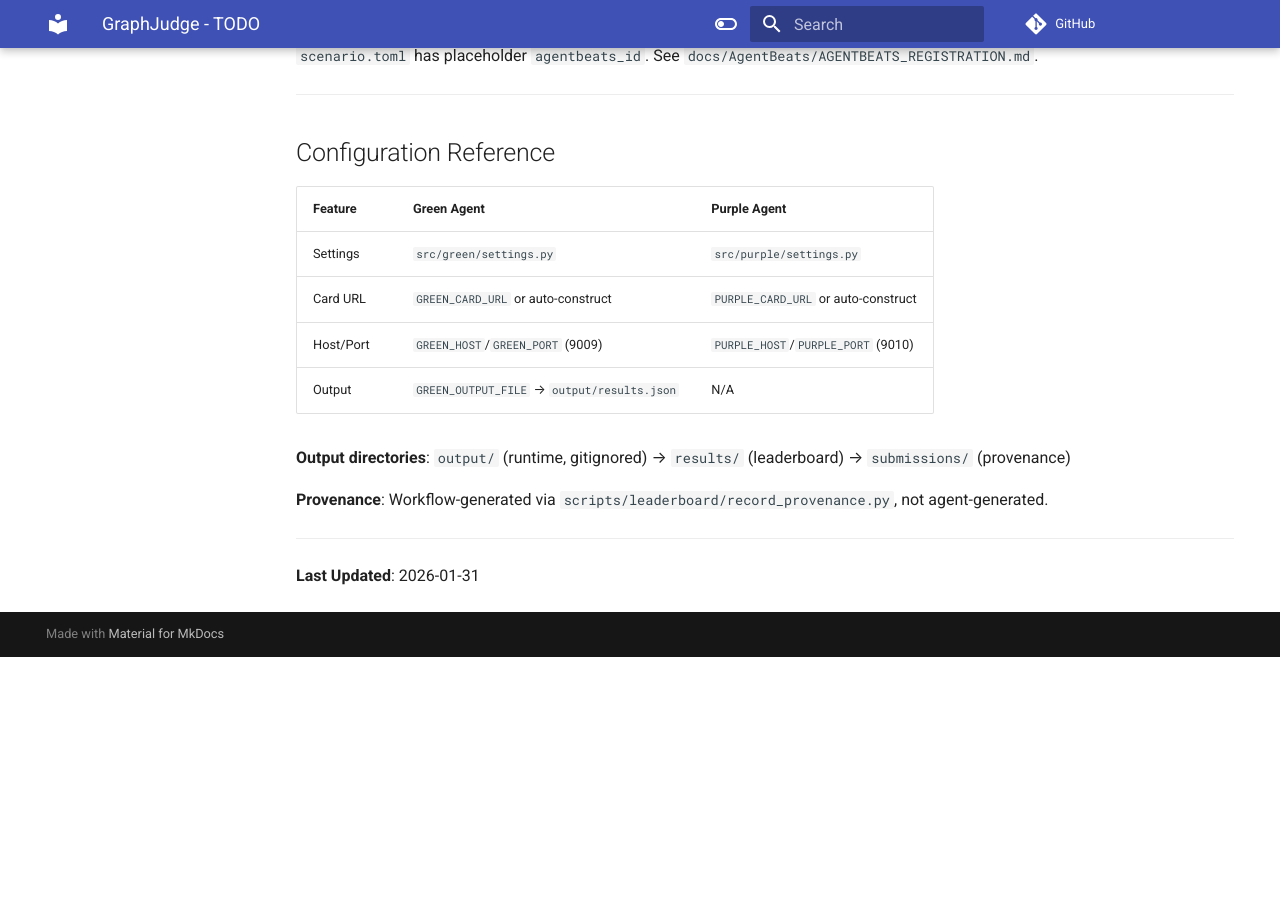
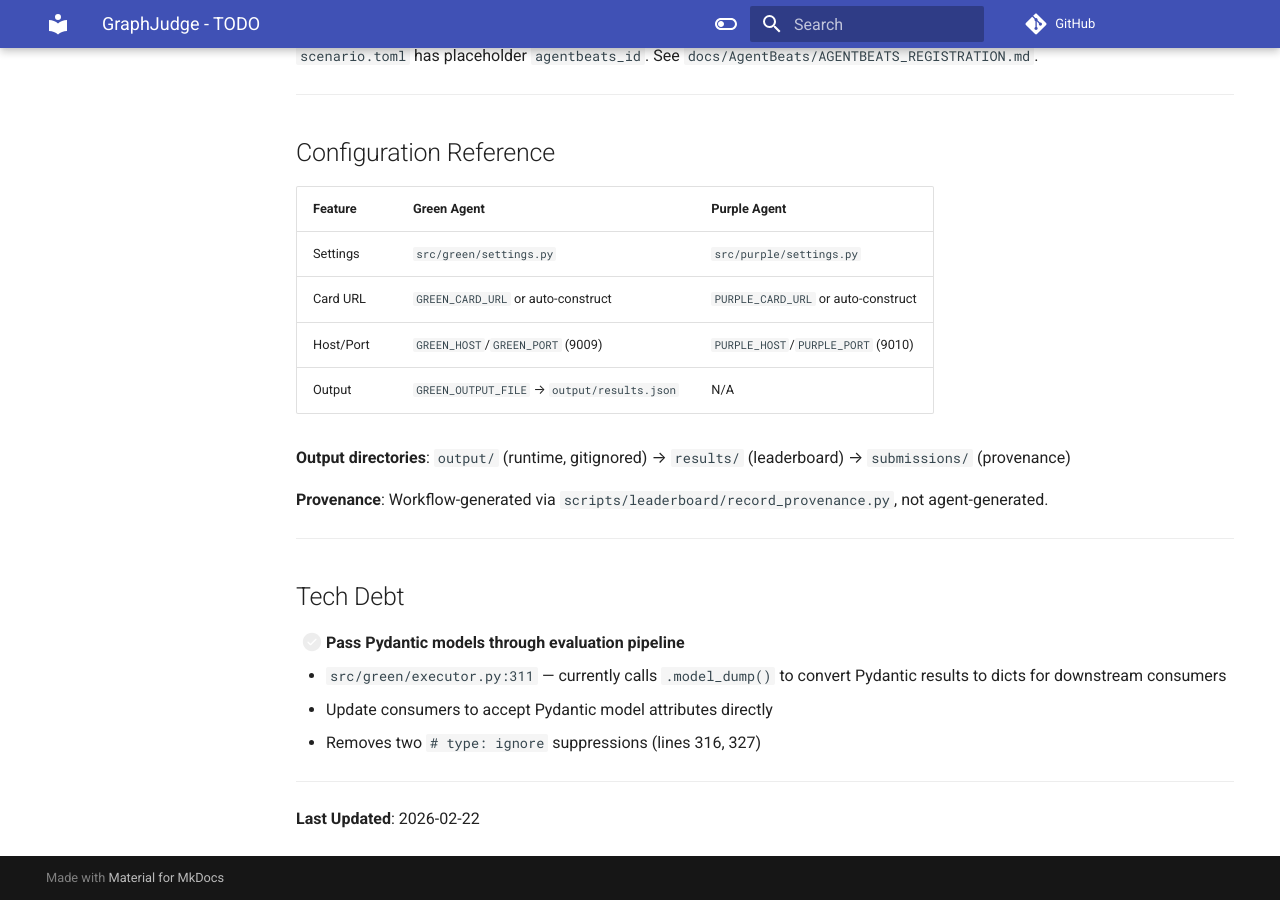
Before and after one commit to qte77/RDI-AgentBeats-MAS-GraphJudge, an MkDocs documentation site: the page built from docs/TODO.md, in a window 1280 px wide and 900 px high, scrolled down 3513 px. Built offline with MkDocs 1.6.1 and Material for MkDocs 9.7.7, drawn with Linux system fonts in a browser that asks for light colours; comment, search, counter and statistics services are not loaded; before the commit the page ends 4170 px from its top, so only the background shows below that.

Commit message:
docs: add tech debt item for Pydantic model pipeline refactor
- Track FIXME at src/green/executor.py:311 in TODO.md
- .model_dump() conversion to be replaced with direct Pydantic model passing
- Update last-updated date to 2026-02-22

+11 -1

🤖 Co-Authored-By: Claude <noreply@anthropic.com>

```diff
--- a/docs/TODO.md
+++ b/docs/TODO.md
@@ -147,4 +147,14 @@ Fixed-rounds placeholder at `src/green/executor.py:25`. See `docs/research/trace
 
 ---
 
-**Last Updated**: 2026-01-31
+## Tech Debt
+
+- [ ] **Pass Pydantic models through evaluation pipeline**
+  - `src/green/executor.py:311` — currently calls `.model_dump()` to convert
+    Pydantic results to dicts for downstream consumers
+  - Update consumers to accept Pydantic model attributes directly
+  - Removes two `# type: ignore` suppressions (lines 316, 327)
+
+---
+
+**Last Updated**: 2026-02-22
```
